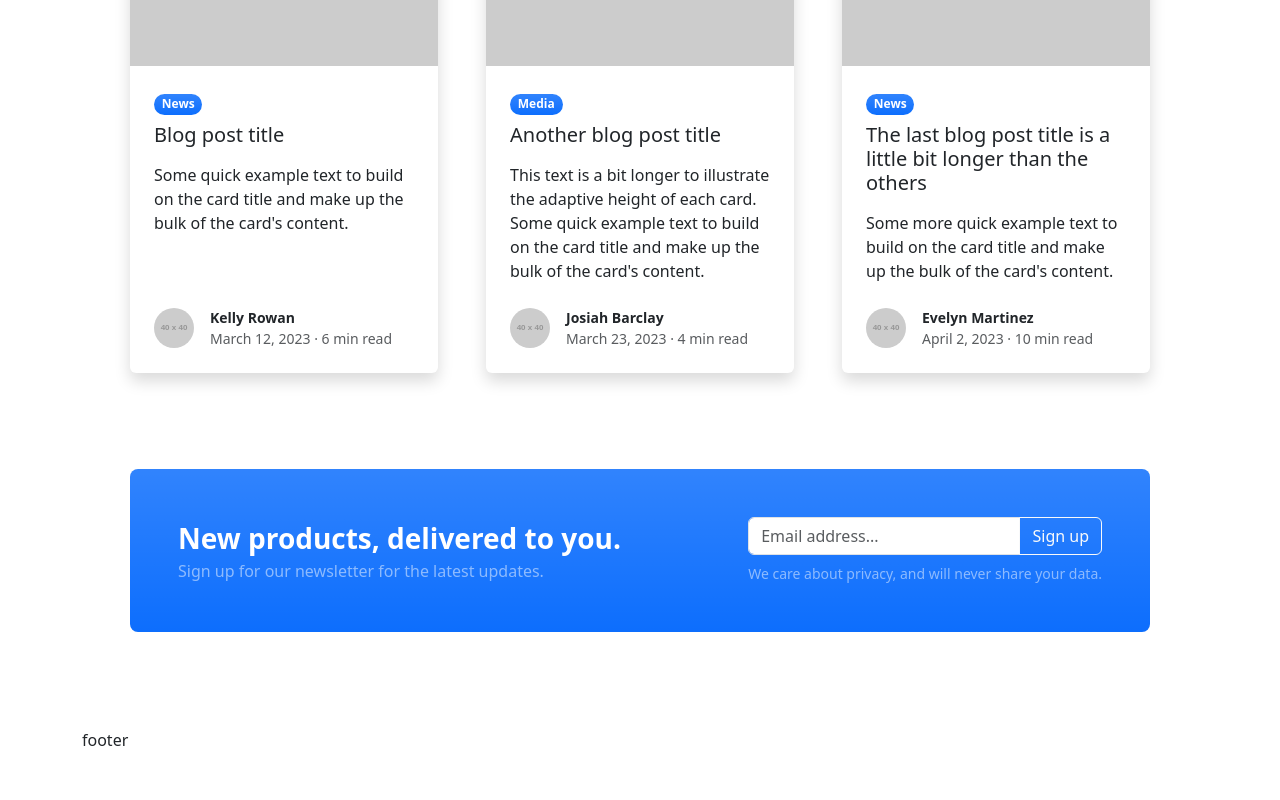
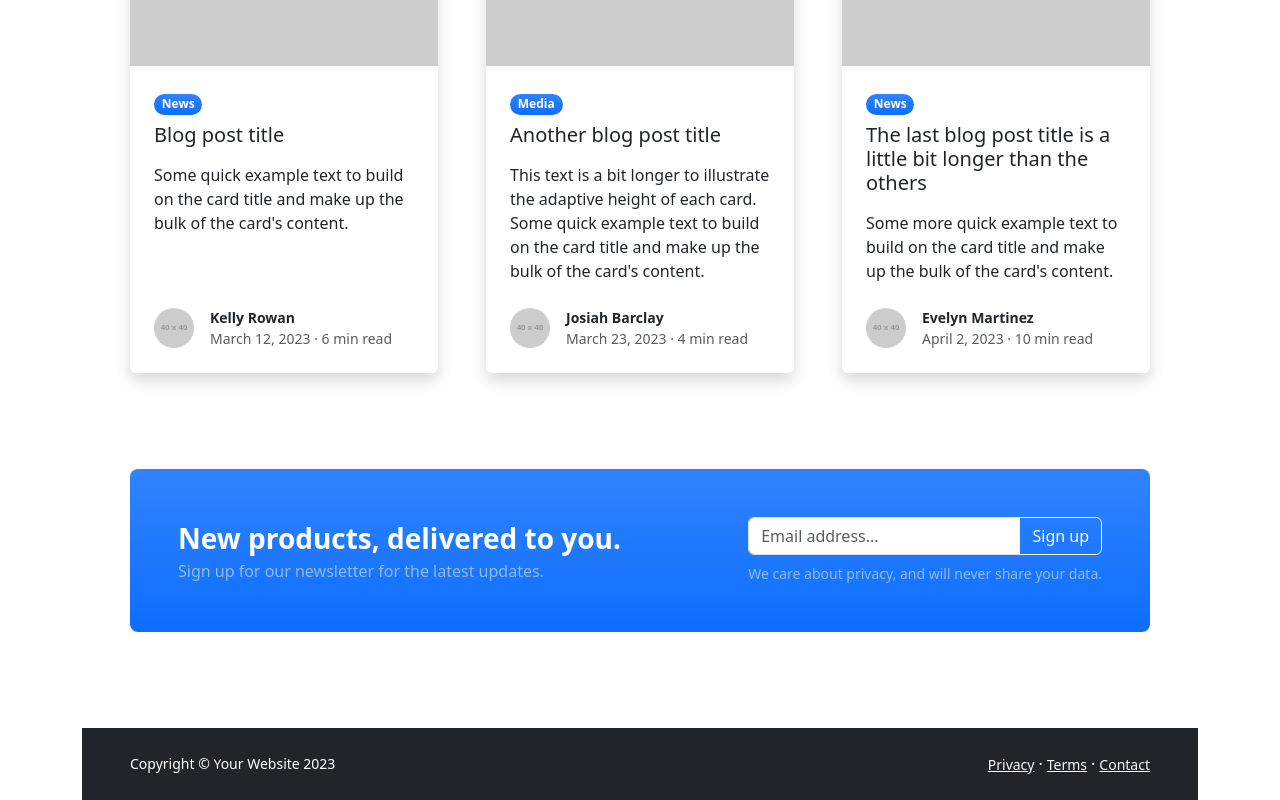
Before and after one commit to PhanThanhDong-Crush/Farmwork1_WE17301, an Angular app: page / in a window 1280 px wide. Shown: the part 1992-2792 px from the top of the page. Before the commit the page ends 2744 px from the top, so only its background shows below. Built offline with nearby package versions, Linux system fonts and the light colour scheme.

Commit message:
FW1-17 footer html css

```diff
--- a/src/app/layout/layout-client/layout-client.component.html
+++ b/src/app/layout/layout-client/layout-client.component.html
@@ -70,5 +70,20 @@
     <main>
         <router-outlet></router-outlet>
     </main>
-    <footer>footer</footer>
+    <footer class="bg-dark py-4 mt-auto">
+        <div class="container px-5">
+            <div class="row align-items-center justify-content-between flex-column flex-sm-row">
+                <div class="col-auto">
+                    <div class="small m-0 text-white">Copyright &copy; Your Website 2023</div>
+                </div>
+                <div class="col-auto">
+                    <a class="link-light small" href="#!">Privacy</a>
+                    <span class="text-white mx-1">&middot;</span>
+                    <a class="link-light small" href="#!">Terms</a>
+                    <span class="text-white mx-1">&middot;</span>
+                    <a class="link-light small" href="#!">Contact</a>
+                </div>
+            </div>
+        </div>
+    </footer>
 </div>
```
